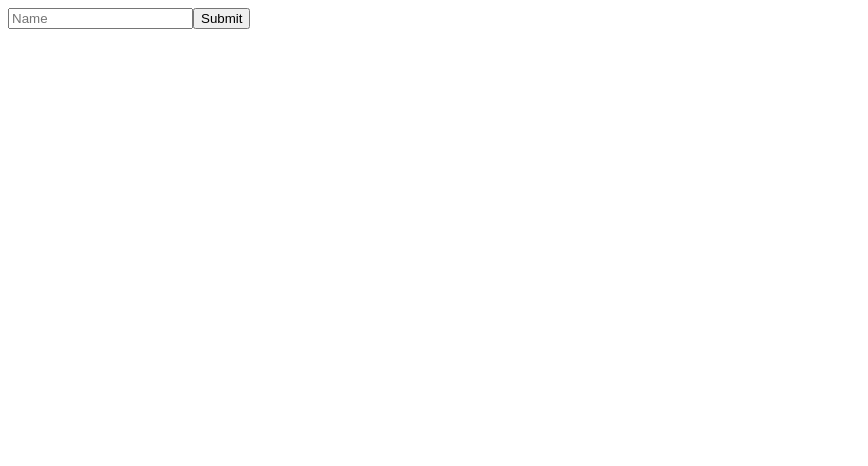
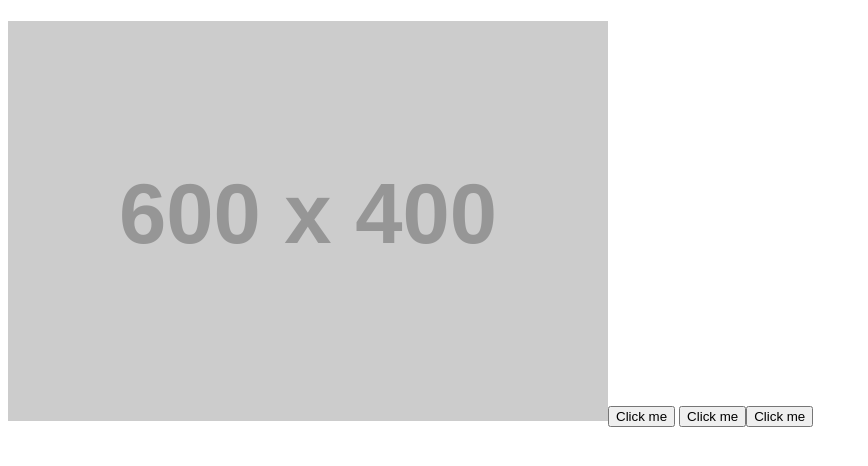
Before and after one commit to ShowkatSakib/React-Learning, a React (Vite) app: page / in a window 1280 px wide. Shown: the top 466 px of the page, without its empty margins (0-868 px from the left). Built offline with nearby package versions, Linux system fonts and the light colour scheme.

Commit message:
useRef() for innerText, innerHtml, Attribute

```diff
--- a/src/App.jsx
+++ b/src/App.jsx
@@ -1,17 +1,34 @@
-import React from 'react';
+import React, { useRef } from 'react';
 
 
 const App = () => {
 
-const postFormData=(event)=>{
-  event.preventDefault();
-}
+  let myHeadLine1 = useRef();
+  let myHeadLine2 = useRef();
+  let myImg = useRef();
+
+  const change1 = () =>{
+    myHeadLine1.current.innerText="Hello UseRef";   //to write text in tag
+  }
+
+  const change2 = () =>{
+    myHeadLine2.current.innerHTML="<ul><li>A</li><li>B</li></ul>";   //to write html tag
+  }
+
+  const change3 = () =>{
+    myImg.current.src="https://placehold.co/800?text=Hello+World&font=roboto";   //to change attibute value
+    myImg.current.setAttribute('height','200px')
+    myImg.current.setAttribute('width','400px')
+  }
+
   return (
     <div>
-      <form onSubmit={postFormData}>
-        <input placeholder="Name"/>
-        <button type="submit"> Submit </button>
-      </form>
+      <h1 ref={myHeadLine1}></h1>
+      <h1 ref={myHeadLine2}></h1>
+      <img ref={myImg} src='https://placehold.co/600x400'/>
+      <button onClick={change1}> Click me</button>      {/*when click button but not re-render*/}
+      <button onClick={change2}> Click me</button>
+      <button onClick={change3}> Click me</button>
 
     </div>
 
```
